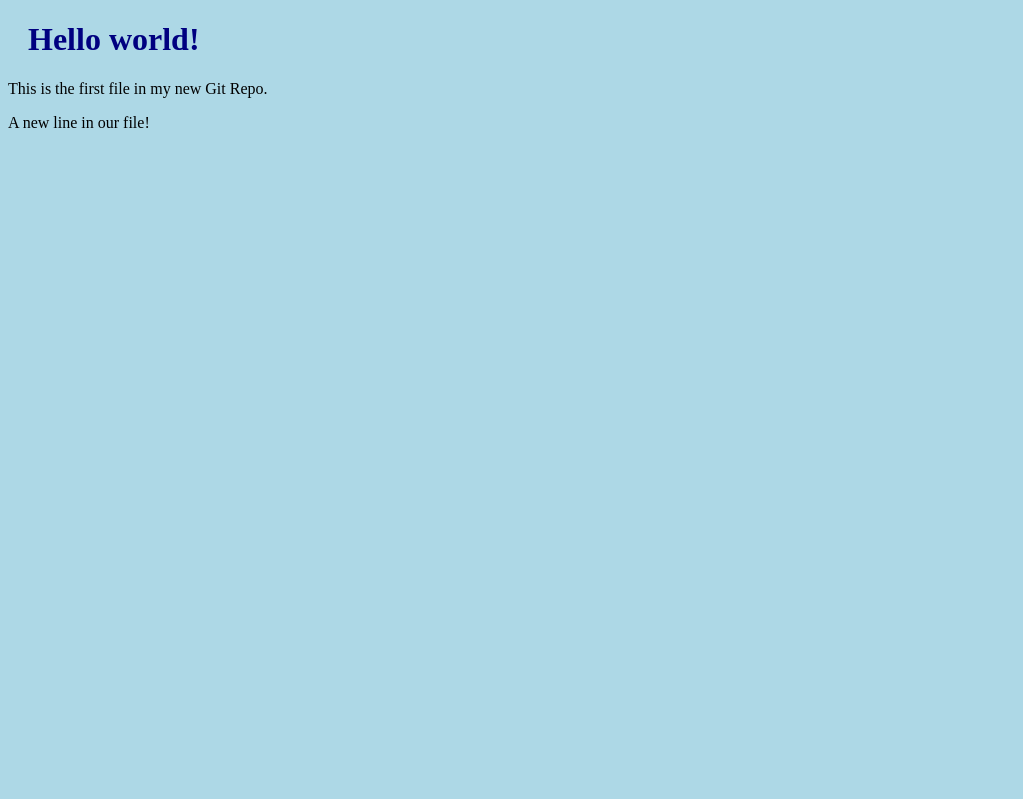
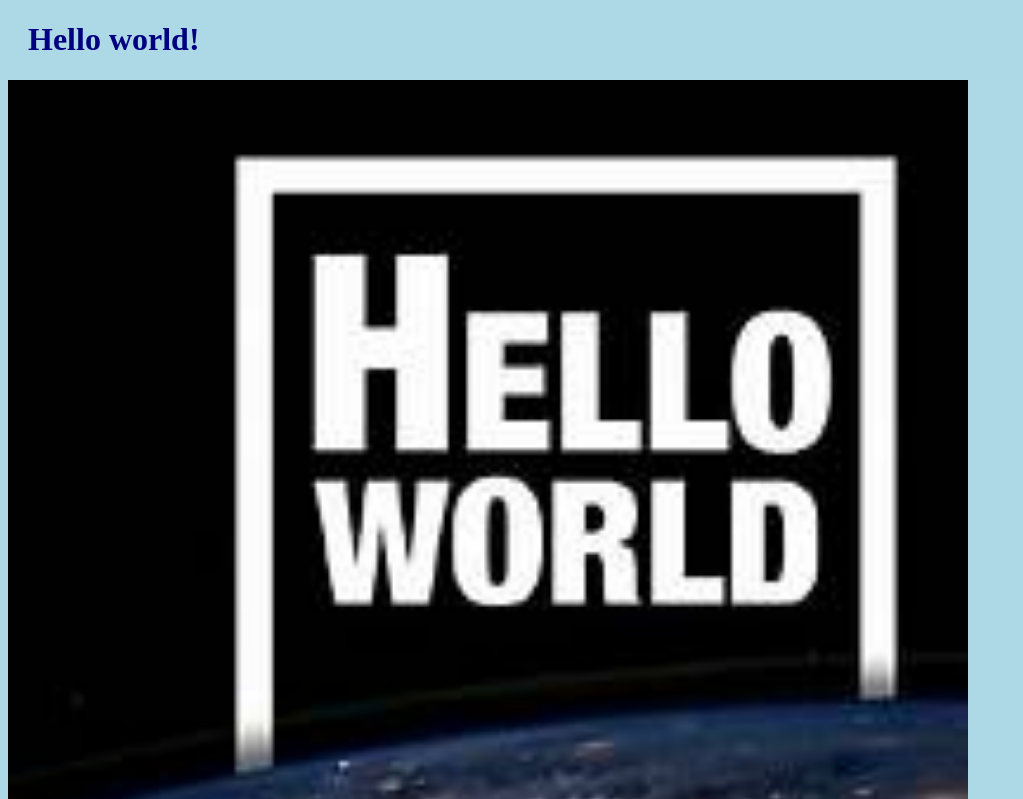
Before and after one commit to Maria145/hello-world123, a plain HTML site: page index.html in a window 1280 px wide. Shown: the top 799 px of the page, without its empty margins (0-1023 px from the left). Drawn offline with Linux system fonts and the light colour scheme.

Commit message:
Added image to Hello World

```diff
--- a/index.html
+++ b/index.html
@@ -7,8 +7,9 @@
 <body>
 
 <h1>Hello world!</h1>
+<div><img src="img_hello_world.jpg" alt="Hello World from Space" style="width:100%;max-width:960px"></div>
 <p>This is the first file in my new Git Repo.</p>
-<p>A new line in our file!</p>
+<p>A new line in our file</p>
 
 </body>
 </html>
```
Also changed, not shown: img_hello_world.jpg (added).
